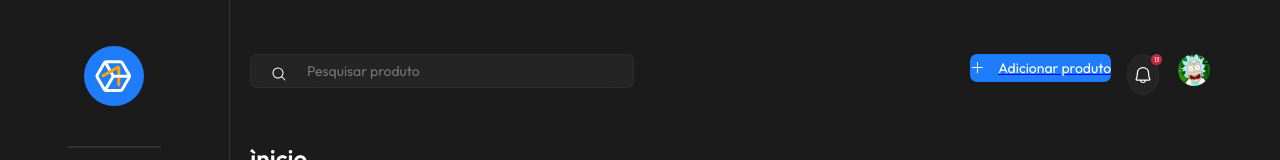
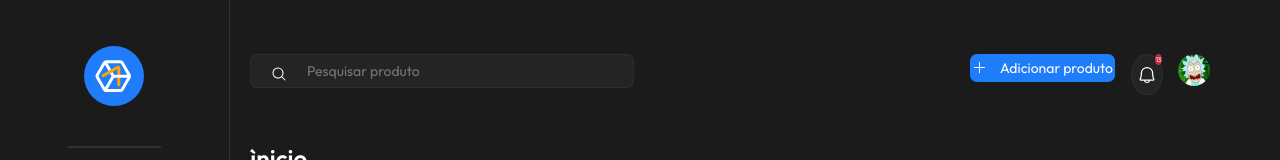
Before and after one commit to yeaaah-dev/yeah-stock, a React (Vite) app: page / in a window 1280 px wide. Shown: the top 160 px of the page. Built offline with nearby package versions, Linux system fonts and the light colour scheme; data requests are answered from the project's data file.

Commit message:
fix: fixed button props

```diff
--- a/src/components/Button/Button.jsx
+++ b/src/components/Button/Button.jsx
@@ -1,10 +1,10 @@
 /* eslint-disable react/prop-types */
 import styles from "../Button/Button.module.css";
 
-export function Button({ label, buttonBackgroundOff, icon }) {
+export function Button({ label, buttonBackgroundOff, icon, ...rest }) {
   return (
-    <div>
     <button
+      {...rest}
       className={
         buttonBackgroundOff === "yes"
           ? `${styles["normal_button"]} ${styles["background_off"]}`
@@ -14,6 +14,5 @@ export function Button({ label, buttonBackgroundOff, icon }) {
       {icon}
       {label}
     </button>
-    </div>
   );
 }
--- a/src/main.jsx
+++ b/src/main.jsx
@@ -13,7 +13,7 @@ const router = createBrowserRouter([
     errorElement: <ErrorPage />,
   },
   {
-    path: "/RegistrationScreen",
+    path: "/registration",
     element: <RegistrationScreen />,
   },
 ]);
--- a/src/pages/home/index.jsx
+++ b/src/pages/home/index.jsx
@@ -11,7 +11,7 @@ import { Button } from "../../components/Button/Button";
 import style from "../home/app.module.css";
 import Rick from "../../assets/images/RickAndMory.png";
 import { modalStatus } from "../../components/ModalComponent/Modal";
-import { Link } from "react-router-dom";
+import { useNavigate } from "react-router-dom";
 
 const tabs = [
   {
@@ -38,6 +38,11 @@ export function App() {
   const [products, setProducts] = useState([]);
   const [layout, setLayout] = useState(iconType.COLUMNS);
   const [modalModel, setModalModel] = useState(modalStatus.CLOSE);
+  const navigate = useNavigate();
+
+  function goToRegistration() {
+    navigate("/registration");
+  }
 
   function onChangeModalStatusClose() {
     setModalModel(modalStatus.CLOSE);
@@ -96,14 +101,13 @@ export function App() {
             }}
           />
           <div className={style["button-icons"]}>
-            <Link to="RegistrationScreen">
             <Button
               label={"Adicionar produto"}
               icon={<Icon />}
               buttonBackgroundOff={"not"}
               className={style["Button"]}
+              onClick={goToRegistration}
             />
-            </Link>
 
             <div className={style["icon-photo"]}>
               <Bell size={20} className={style["icon-bell"]} />
```
Lines whose indentation alone changed are shown as unchanged.
